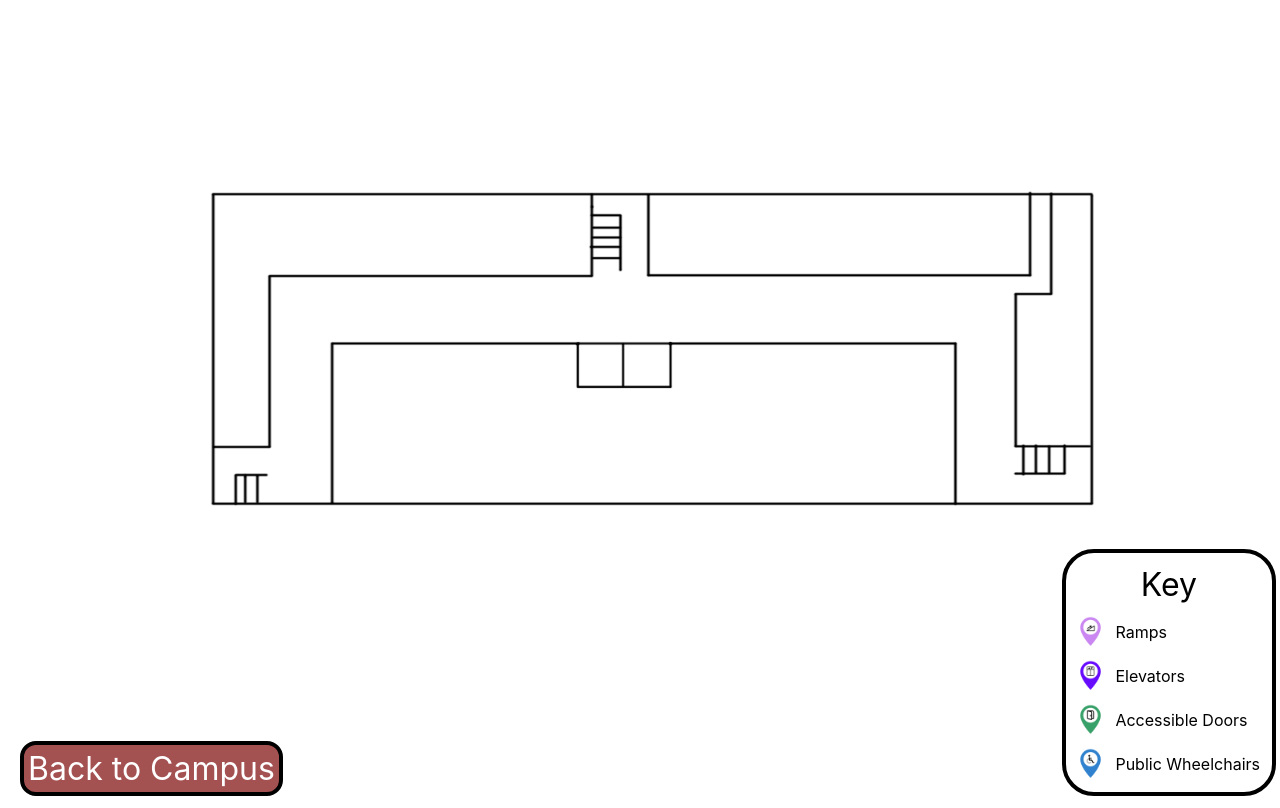
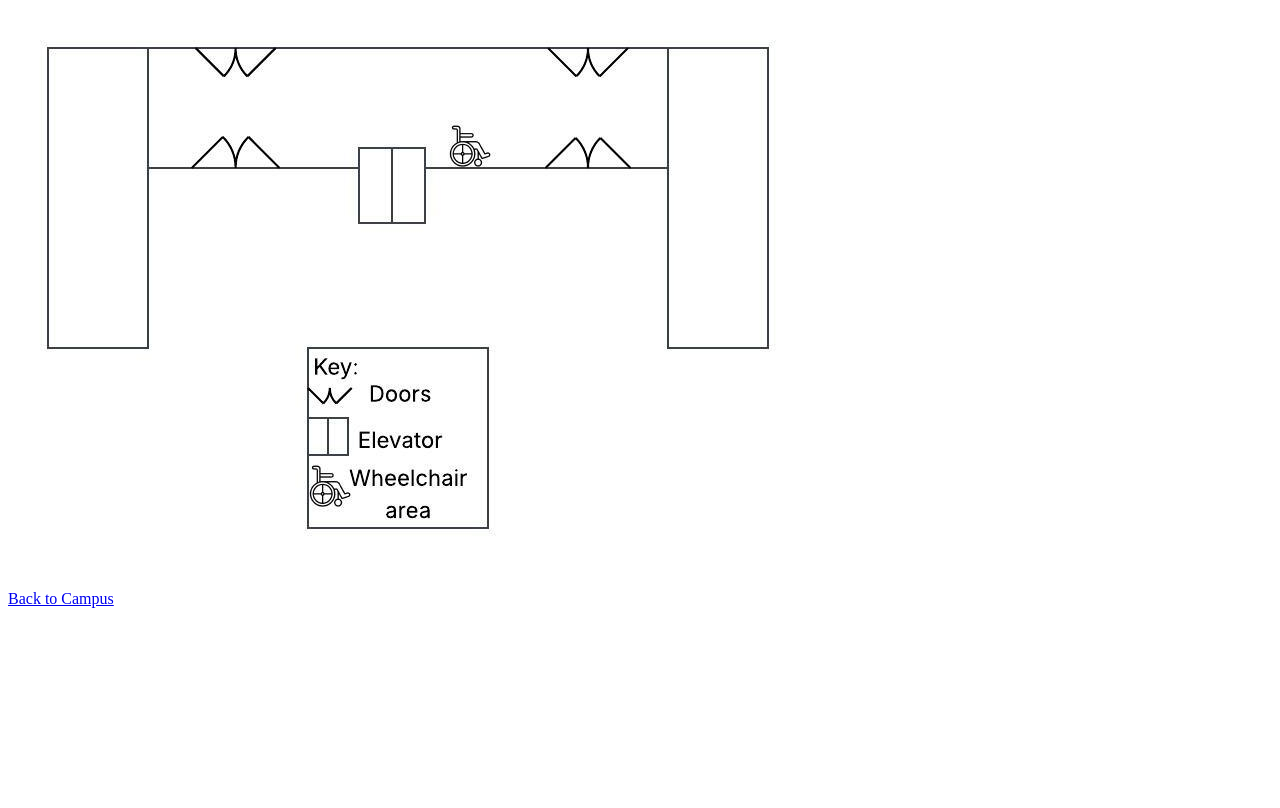
Before and after one commit to Wikkipip/AccessibilityMap, a Spring Boot app: page /pearce.html in a window 1280 px wide. After the commit the page ends 608 px from the top, so only its background shows below. Run offline with Spring Boot 4, Linux system fonts and the light colour scheme.

Commit message:
Merge Fix
Somehow this file wasn't committed before it was merged into main, so it's being re-committed here.

```diff
--- a/src/main/resources/static/pearce.html
+++ b/src/main/resources/static/pearce.html
@@ -1,37 +1,19 @@
 <!DOCTYPE html>
-<html lang="en">
 <head>
-	<meta charset="UTF-8">
-	<meta name="viewport" content="width=device-width, initial-scale=1.0">
-	<link rel="stylesheet" href="styles.css">
-	<title>Accessibility Map - Pearce</title>
-	<link rel="icon" type="image/png" href="Assets/BuildingPin.png"></link>
+    <meta charset ="UTF-8">
+    <title>Pearce Interior</title>
 </head>
+
 <body>
-	<div class="mapContainer">
-		<img src="Assets/PearceMap.jpg" class="map pearceMap"></img>
-		<a href="index.html" class="backButton">
-			<p class="backButtonText">Back to Campus</p>
-		</a>
-		<div class="key">
-			<p class="keyText title">Key</p>
-			<div class="keyContent">
-				<img src="Assets/RampPin.png" class="keyIcon ramp"></img>
-				<p class="keyText body">Ramps</p>
-			</div>
-			<div class="keyContent">
-				<img src="Assets/ElevatorPin.png" class="keyIcon ramp"></img>
-				<p class="keyText body">Elevators</p>
-			</div>
-			<div class="keyContent">
-				<img src="Assets/DoorPin.png" class="keyIcon ramp"></img>
-				<p class="keyText body">Accessible Doors</p>
-			</div>
-			<div class="keyContent">
-				<img src="Assets/WheelchairPin.png" class="keyIcon ramp"></img>
-				<p class="keyText body">Public Wheelchairs</p>
-			</div>
-		</div>
-	</div>
+<img src = "images/PearceMap.jpg"
+    alt = "Acessibility Map"
+    width="800">
+<br><br>
+<a href="index.html">Back to Campus </a>
+
+
+
+
+
+
 </body>
-</html>
```
